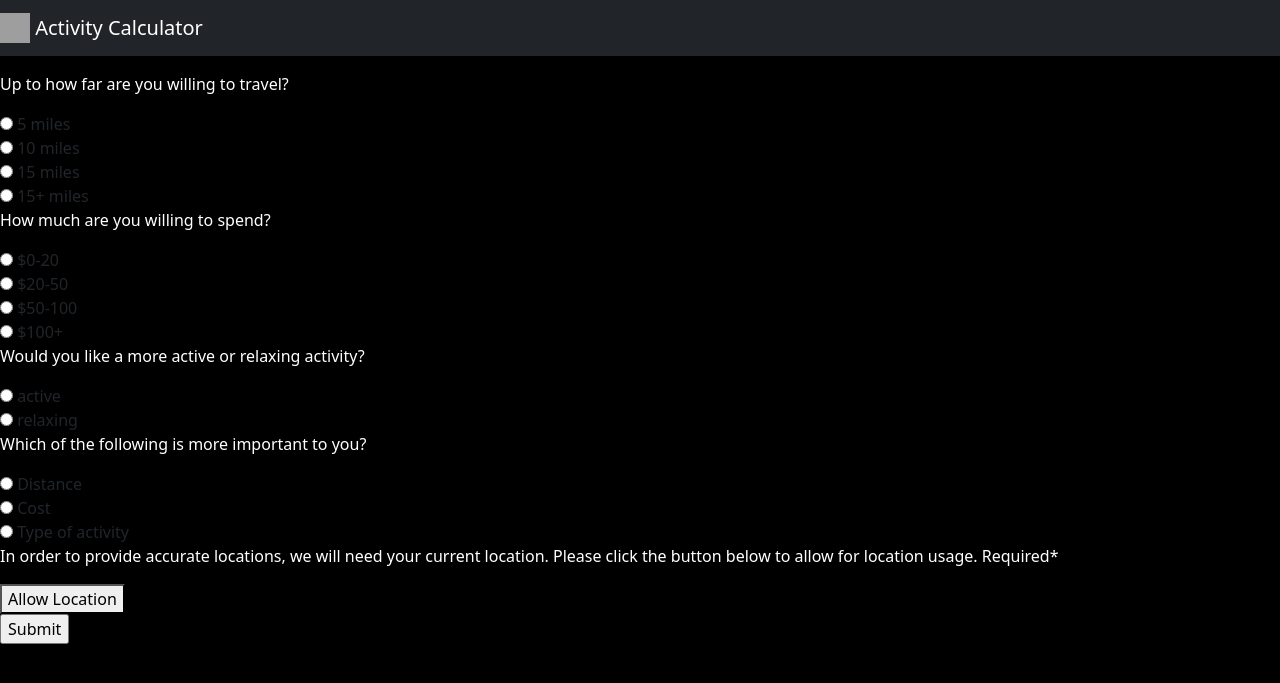
After one commit to bethanyabebe/activity-calculator, a Flask app: page /form in a window 1280 px wide. The commit adds this page. Shown: the top 683 px of the page. Run offline with Flask 2, Linux system fonts and the light colour scheme; grey boxes are pictures that could not be loaded.

Commit message:
update 7/27

```diff
--- a/app.py
+++ b/app.py
@@ -5,7 +5,12 @@ from flask import request
 from flask import url_for
 from flask import redirect
 
-## Additional Imports
+import requests
+import smtplib
+import os
+import random
+
+# Additional Imports
 import datetime as dt
 import model as model
 
@@ -14,9 +19,42 @@ app = Flask(__name__)
 app.jinja_env.globals['current_time'] = dt.datetime.now()
 
 # -- Routes --
+
+
 @app.route('/')
 @app.route('/index')
 def index():
-    data = {
-    }
-    return render_template('index.html', data=data)
+    return render_template('index.html')
+
+
+@app.route('/form')
+def form():
+    return render_template('form.html')
+
+
+@app.route('/results', methods=["POST"])
+def results():
+    form = request.form
+    distance = form['distance']
+    cost = form['cost']
+    level = form['type']
+    preference = form['preference']
+    latitude = form['latitude']
+    longitude = form['longitude']
+    #api key
+    api_key = str(os.getenv("api_key"))
+    if level == "active":
+        activities = ['amusement_park', 'aquarium', 'art_gallery', 'bowling_alley', 'cafe', 'campground', 'gym', 'library', 'movie_theater', 'museum', 'park', 'restaurant']
+        activity = random.choice(activities)
+    else:
+        activities = ['aquarium', 'art_gallery', 'cafe', 'library', 'movie_theater', 'museum', 'park', 'restaurant']
+        activity = random.choice(activities)
+    # place search - for later
+    #https://maps.googleapis.com/maps/api/place/nearbysearch/json?location=43.6514467,%20-79.37950889999999&type=restaurant&radius=5000&key=AIzaSyCnN73kgwTBjjYGNg3HIfB5e9_KrtwqkfQ
+    url = "https://maps.googleapis.com/maps/api/place/nearbysearch/json?"
+    # get response
+    #r = requests.get(url + "location=" + lat + "%" + long + "&type=" + activity + "&radius=" + distance + "&key=" + api_key)
+    #return render_template('results.html')
+
+    response = requests.get(url + "location=" + latitude + ",%20" + longitude + "&type=" + activity + "&radius=" + "5000" + "&key=" + api_key).json()
+    return response
--- a/static/css/style.css
+++ b/static/css/style.css
@@ -1 +1,11 @@
 /* Write custom CSS styling here */
+.row{
+  margin-top: 30px;
+  margin-bottom: 30px
+}
+
+.row-m-t{
+  margin-top : 10px
+}
+
+<p class="text-white bg-dark">
--- /dev/null
+++ b/templates/form.html
@@ -0,0 +1,93 @@
+{% extends 'base.html'%}
+
+{% block title%}
+
+{% endblock title%}
+
+{% block content%}
+<nav class="navbar navbar-dark bg-dark">
+  <a class="navbar-brand" href="/base.html">
+    <img src="https://i.pinimg.com/originals/4e/c8/89/4ec889505488448d78c0eb5c3b1f76b6.png" width="30" height="30" class="d-inline-block align-top" alt="logo">
+    Activity Calculator
+  </a>
+</nav>
+
+<body style="background-color:rgb(0, 0, 0)">
+<p class="text-white">
+
+<form action="/results" method="POST">
+<!-- <form>     -->
+    <p class="text-white">Up to how far are you willing to travel?</p>
+    <input type="radio" id="5" name="distance" value="5" required>
+    <label for="5">5 miles</label><br>
+    <input type="radio" id="10" name="distance" value="10" required>
+    <label for="10">10 miles</label><br>
+    <input type="radio" id="15" name="distance" value="15" required>
+    <label for="15">15 miles</label><br>
+    <input type="radio" id="20" name="distance" value="20" required>
+    <label for="20">15+ miles</label>
+<!-- </form> -->
+
+<!-- <form> -->
+    <p class="text-white">How much are you willing to spend?</p>
+    <input type="radio" id="$0-20" name="cost" value="$0-20" required>
+    <label for="$0-20">$0-20</label><br>
+    <input type="radio" id="$20-50" name="cost" value="$20-50" required>
+    <label for="$20-50">$20-50</label><br>
+    <input type="radio" id="$50-100" name="cost" value="$50-100" required>
+    <label for="$50-100">$50-100</label><br>
+    <input type="radio" id="$100+" name="cost" value="$100+" required>
+    <label for="$100+">$100+</label>
+<!-- </form> -->
+
+<!-- <form> -->
+    <p class="text-white">Would you like a more active or relaxing activity?</p>
+    <input type="radio" id="active" name="type" value="active" required>
+    <label for="active">active</label><br>
+    <input type="radio" id="relaxing" name="type" value="relaxing" required>
+    <label for="relaxing">relaxing</label>
+<!-- </form> -->
+
+<!-- <form action="/results"> -->
+    <p class="text-white">Which of the following is more important to you?</p>
+    <input type="radio" id="distance" name="preference" value="distance" required>
+    <label for="distance">Distance</label><br>
+    <input type="radio" id="cost" name="preference" value="cost" required>
+    <label for="cost">Cost</label><br>
+    <input type="radio" id="activity_type" name="preference" value="activity_type" required>
+    <label for="activity_type">Type of activity</label><br>
+
+<p class="text-white"> In order to provide accurate locations, we will need your current location. Please click
+    the button below to allow for location usage. Required*
+</p>
+    <button id="get-location">
+        Allow Location
+    </button>
+    <input type='hidden' name = 'longitude' id='longitude'>
+    <input type='hidden' name = 'latitude' id='latitude'>
+    <br>
+    <input type="submit" value="Submit">
+<!-- </form> -->
+</form>
+</p>
+
+<script>
+        let button = document.getElementById("get-location");
+        let latText = document.getElementById("latitude");
+        let longText = document.getElementById("longitude");
+        button.addEventListener("click", function (e) {
+            navigator.geolocation.getCurrentPosition(function (position) {
+                let lat = position.coords.latitude;
+                let long = position.coords.longitude;
+                latText.innerText = lat.toFixed(2);
+                longText.innerText = long.toFixed(2);
+                document.getElementById("longitude").value = long.toFixed(2).toString();
+                document.getElementById("latitude").value = lat.toFixed(2).toString();
+                console.log(long.toFixed(2).toString())
+                console.log(lat.toFixed(2).toString())
+            });
+            e.preventDefault()
+        });
+    </script>
+</body>
+{% endblock content%}
```
Also changed, not shown: templates/index.html (+108 -3 lines), templates/results.html (added, +17 -0 lines).
